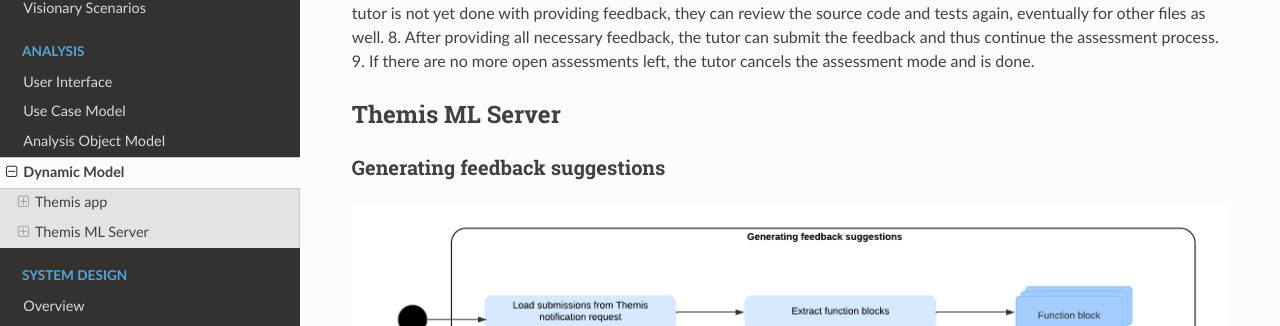
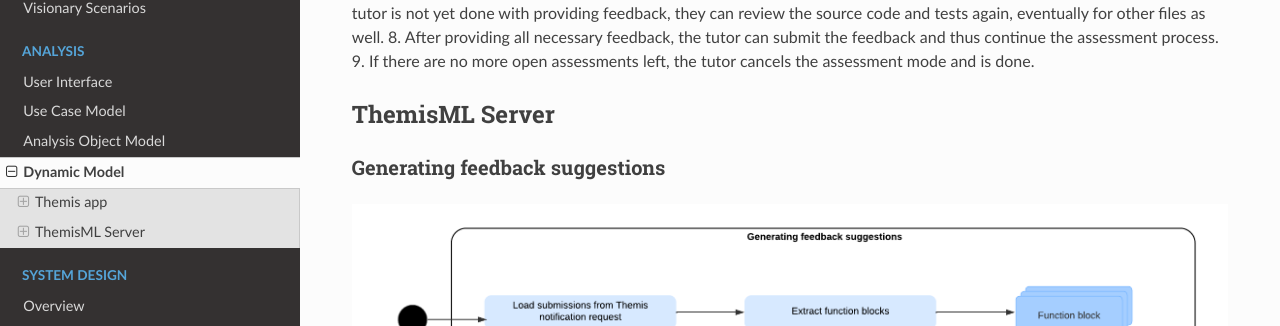
Before and after one commit to ls1intum/Themis, a Sphinx documentation site: the page built from docs/analysis/dynamic-model.rst, in a window 1280 px wide and 900 px high, scrolled down 1413 px. Shown: the part 162-488 px from the top of the window. Built offline with Sphinx 7.4.7 and the Read the Docs theme 2.0.0, drawn with Linux system fonts in a browser that asks for light colours.

Commit message:
remove space for "Themis ML"

```diff
--- a/docs/analysis/dynamic-model.rst
+++ b/docs/analysis/dynamic-model.rst
@@ -42,7 +42,7 @@ This activity diagram shows the workflow of assessing student submissions in the
 
 
 ****
-Themis ML Server
+ThemisML Server
 ****
 
 Generating feedback suggestions
```
